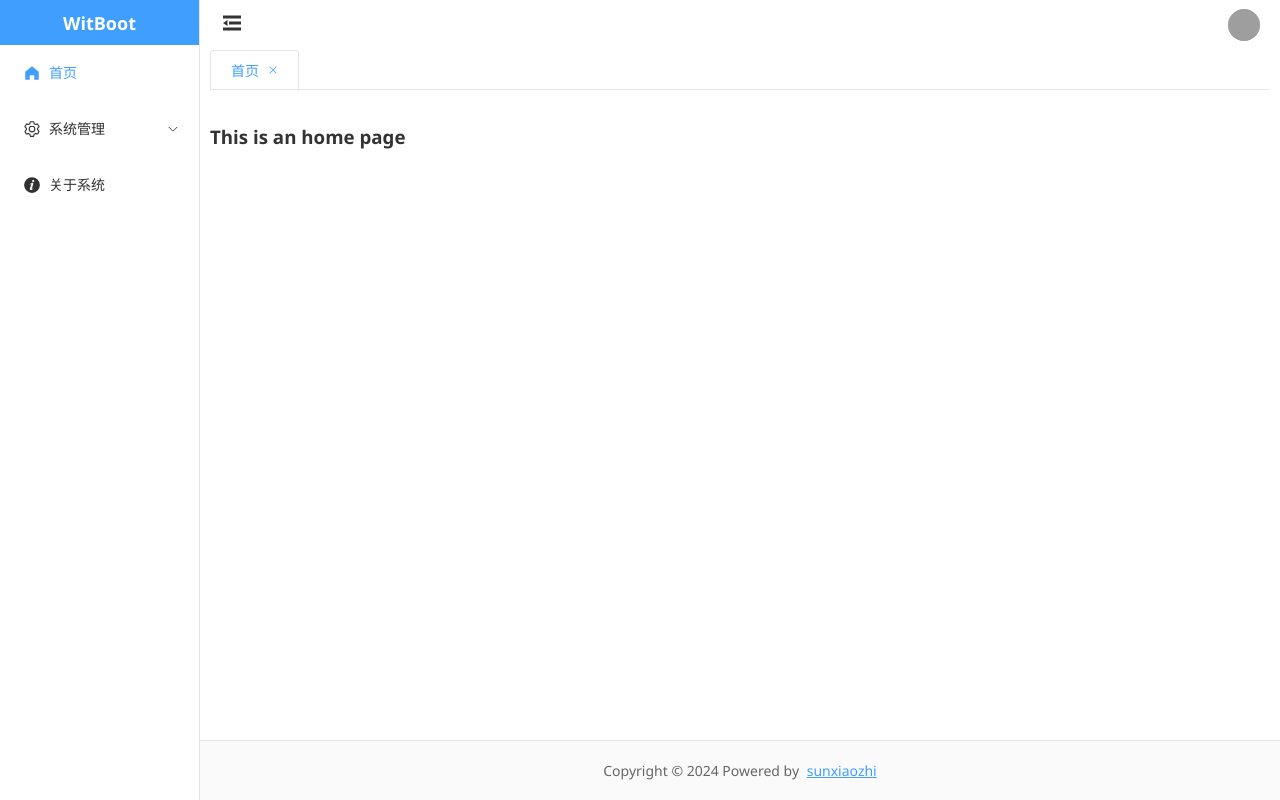
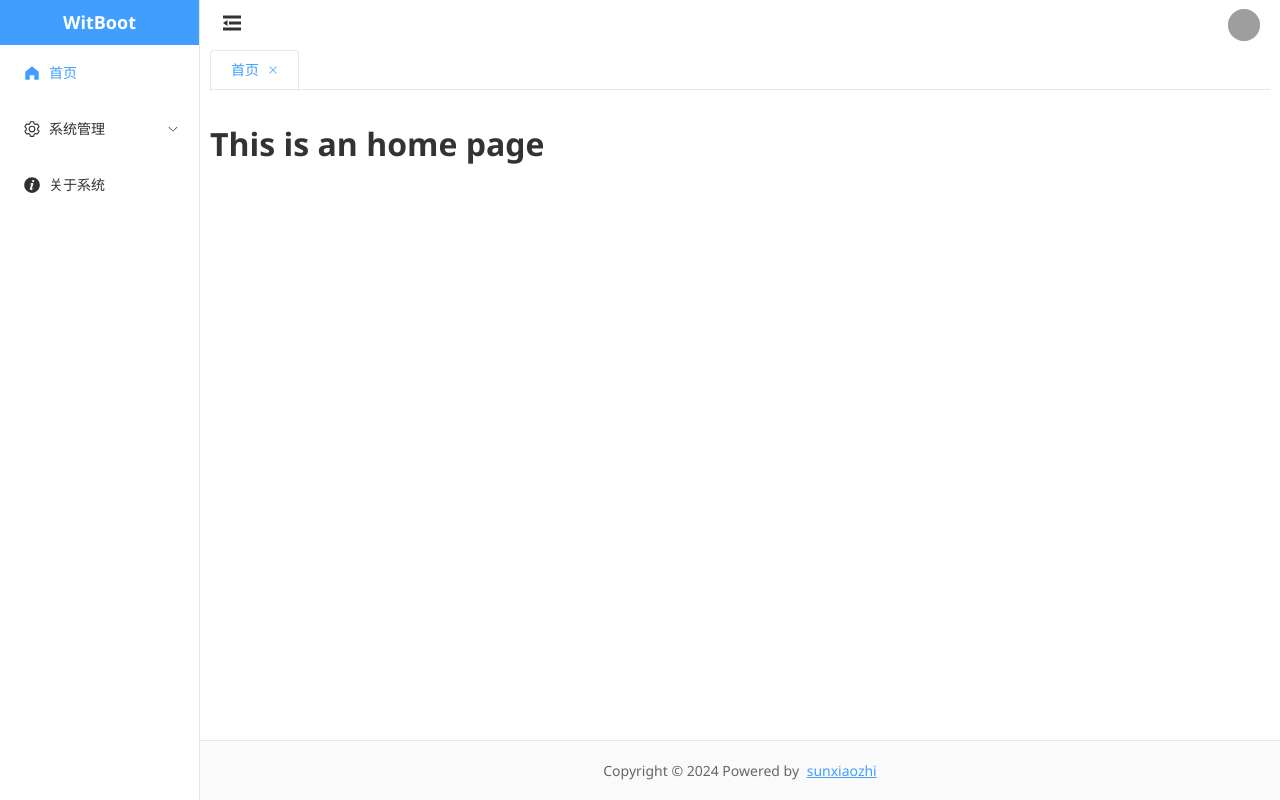
Before and after one commit to sunxiaozhi/WitBoot, a Vue app in the folder witboot-web/: page /home in a window 1280 px wide. Built offline with nearby package versions, Linux system fonts and the light colour scheme; sample sign-in values are in the browser's storage; grey boxes are pictures that could not be loaded.

Commit message:
normalize css

```diff
--- a/witboot-web/src/assets/witboot.scss
+++ b/witboot-web/src/assets/witboot.scss
@@ -1,35 +1,20 @@
-// 定义基础变量
-$bg-color: #FAFBFC;
-$text-color: #333;
-$font-family: 'Segoe UI', Roboto, 'Helvetica Neue', Arial, sans-serif;
-
-// 使用 normalize 重置样式（可选，需安装 normalize.scss）
-// @import "~normalize-scss";
-
-html,
-body {
+html, body {
   margin: 0;
   padding: 0;
   height: 100%;
-  font-family: $font-family;
-  color: $text-color;
-  background-color: $bg-color;
+  font-family: 'Segoe UI', Roboto, 'Helvetica Neue', Arial, sans-serif;
+  color: #333;
+  background-color: #FAFBFC;
   -webkit-font-smoothing: antialiased;
   -moz-osx-font-smoothing: grayscale;
 }
 
-// 全局 box-sizing 设置
-*,
-*::before,
-*::after {
+*, *::before, *::after {
   box-sizing: border-box;
 }
 
-// 移动端优化
 @media (max-width: 768px) {
-
-  html,
-  body {
+  html, body {
     font-size: 14px;
   }
 }
--- a/witboot-web/src/main.ts
+++ b/witboot-web/src/main.ts
@@ -1,3 +1,5 @@
+import 'normalize.css'
+import 'element-plus/dist/index.css'
 import '@/assets/witboot.scss'
 
 import { createApp } from 'vue'
@@ -8,7 +10,7 @@ import App from '@/App.vue'
 import router from '@/router'
 
 import ElementPlus from 'element-plus'
-import 'element-plus/dist/index.css'
+
 import zhCn from 'element-plus/es/locale/lang/zh-cn'
 import { useMenuTabsStore } from '@/stores/menuTabsStore'
 
```
Also changed, not shown: witboot-web/package.json (+28 -27 lines).
